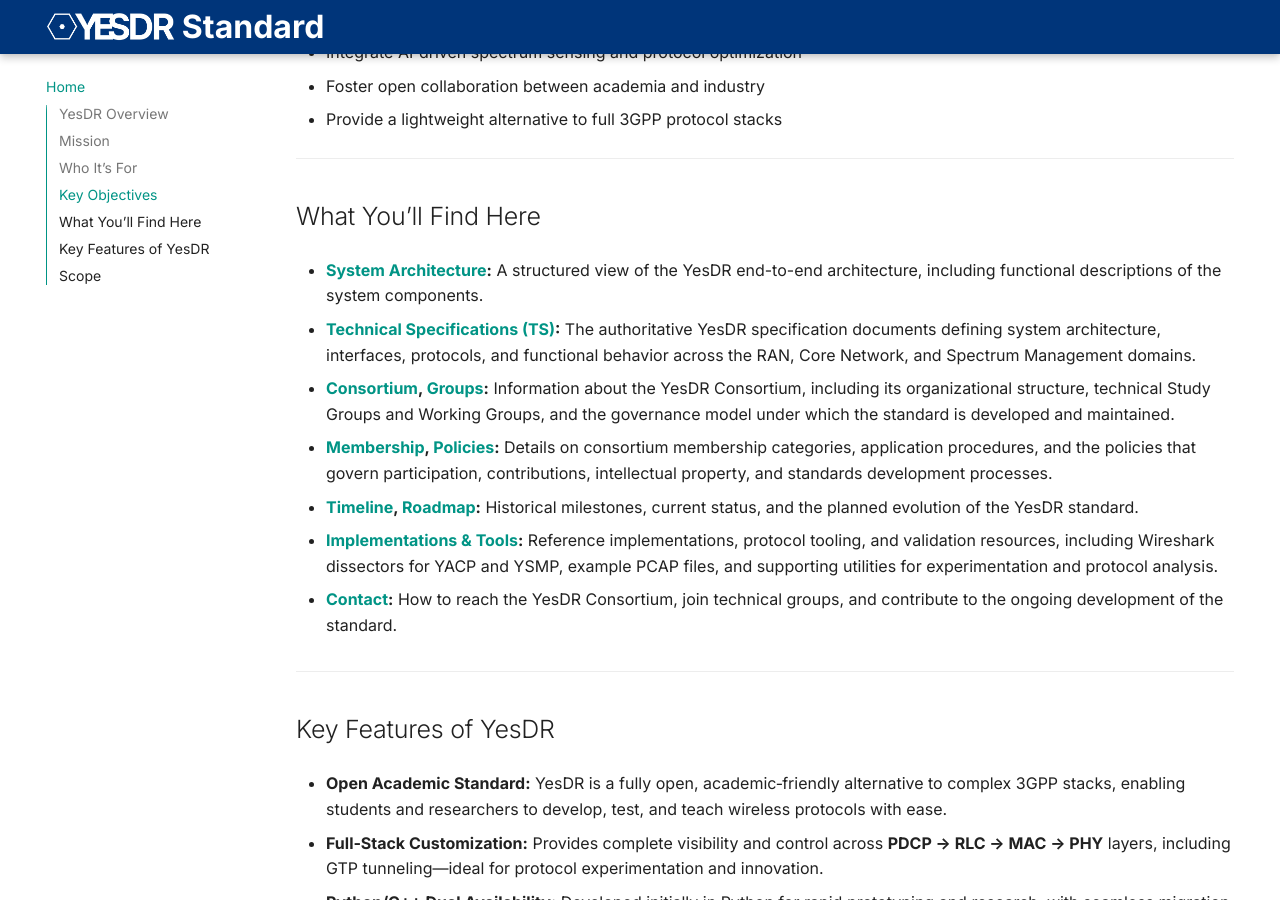
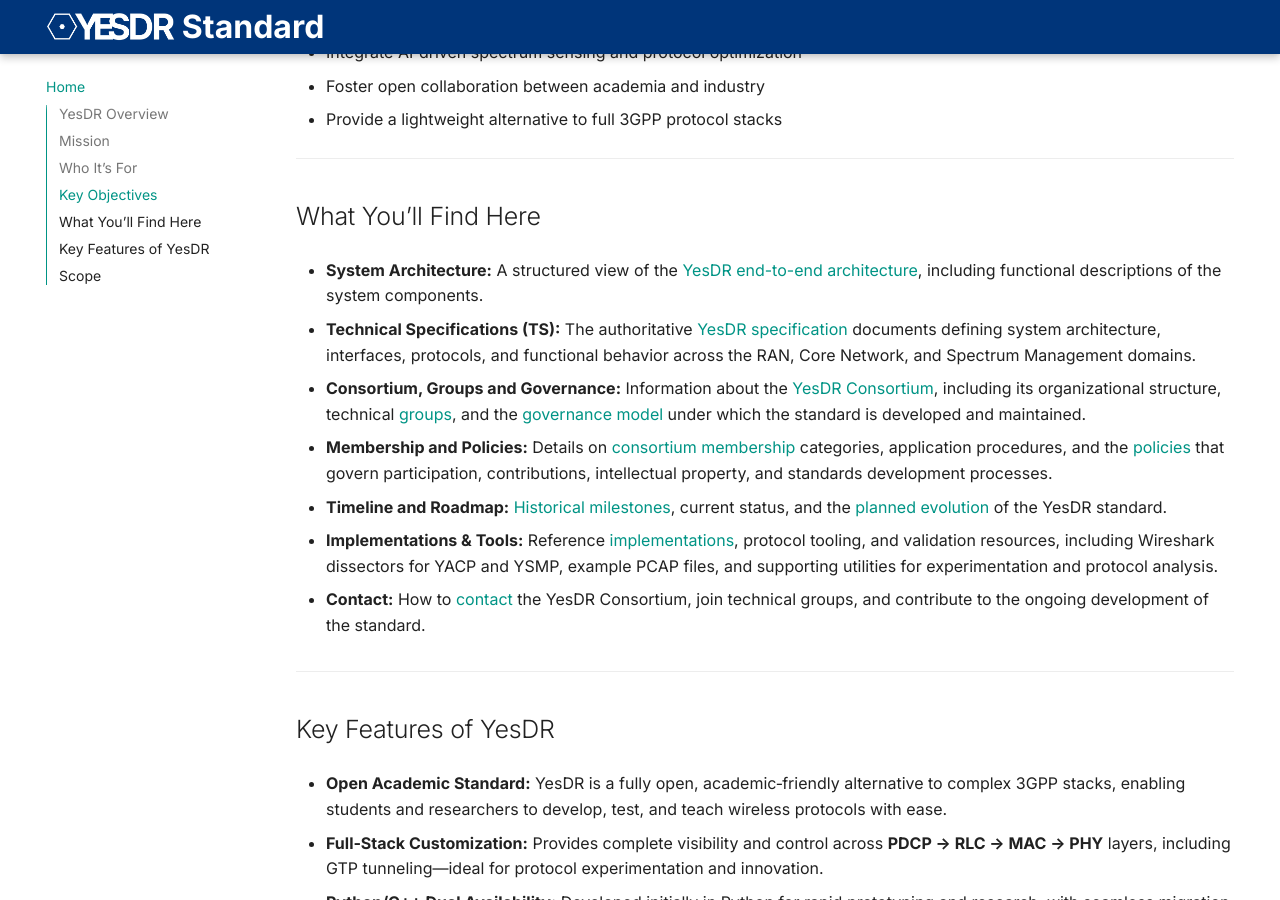
Before and after one commit to chandharlabs/yesdr-standard, an MkDocs documentation site: the page built from docs/index.md, in a window 1280 px wide and 900 px high, scrolled down 1438 px. Built offline with MkDocs 1.6.1 and Material for MkDocs 9.7.7, drawn with Linux system fonts in a browser that asks for light colours.

Commit message:
old site

```diff
--- a/docs/index.md
+++ b/docs/index.md
@@ -54,19 +54,19 @@
 
 ## What You’ll Find Here
 
-- **[System Architecture](architecture.md):** A structured view of the YesDR end-to-end architecture, including functional descriptions of the system components.
+- **System Architecture:** A structured view of the [YesDR end-to-end architecture](architecture.md), including functional descriptions of the system components.
 
-- **[Technical Specifications (TS)](standards/ts-00-001-overall.md):** The authoritative YesDR specification documents defining system architecture, interfaces, protocols, and functional behavior across the RAN, Core Network, and Spectrum Management domains.
+- **Technical Specifications (TS):** The authoritative [YesDR specification](standards/ts-00-001-overall.md) documents defining system architecture, interfaces, protocols, and functional behavior across the RAN, Core Network, and Spectrum Management domains.
 
-- **[Consortium](consortium/overview.md), [Groups](consortium/groups/index.md):** Information about the YesDR Consortium, including its organizational structure, technical Study Groups and Working Groups, and the governance model under which the standard is developed and maintained.
+- **Consortium, Groups and Governance:** Information about the [YesDR Consortium](consortium/overview.md), including its organizational structure, technical [groups](consortium/groups/index.md), and the [governance model](consortium/governance.md) under which the standard is developed and maintained.
 
-- **[Membership](consortium/membership.md), [Policies](consortium/policies.md):** Details on consortium membership categories, application procedures, and the policies that govern participation, contributions, intellectual property, and standards development processes.
+- **Membership and Policies:** Details on [consortium membership](consortium/membership.md) categories, application procedures, and the [policies](consortium/policies.md) that govern participation, contributions, intellectual property, and standards development processes.
 
-- **[Timeline](history/timeline.md), [Roadmap](roadmap.md):** Historical milestones, current status, and the planned evolution of the YesDR standard.
+- **Timeline and Roadmap:** [Historical milestones](history/timeline.md), current status, and the [planned evolution](roadmap.md) of the YesDR standard.
 
-- **[Implementations & Tools](implementations/protocol-tools.md):** Reference implementations, protocol tooling, and validation resources, including Wireshark dissectors for YACP and YSMP, example PCAP files, and supporting utilities for experimentation and protocol analysis.
+- **Implementations & Tools:** Reference [implementations](implementations/protocol-tools.md), protocol tooling, and validation resources, including Wireshark dissectors for YACP and YSMP, example PCAP files, and supporting utilities for experimentation and protocol analysis.
 
-- **[Contact](contact.md):** How to reach the YesDR Consortium, join technical groups, and contribute to the ongoing development of the standard.
+- **Contact:** How to [contact](contact.md) the YesDR Consortium, join technical groups, and contribute to the ongoing development of the standard.
 
 
 ---
```
